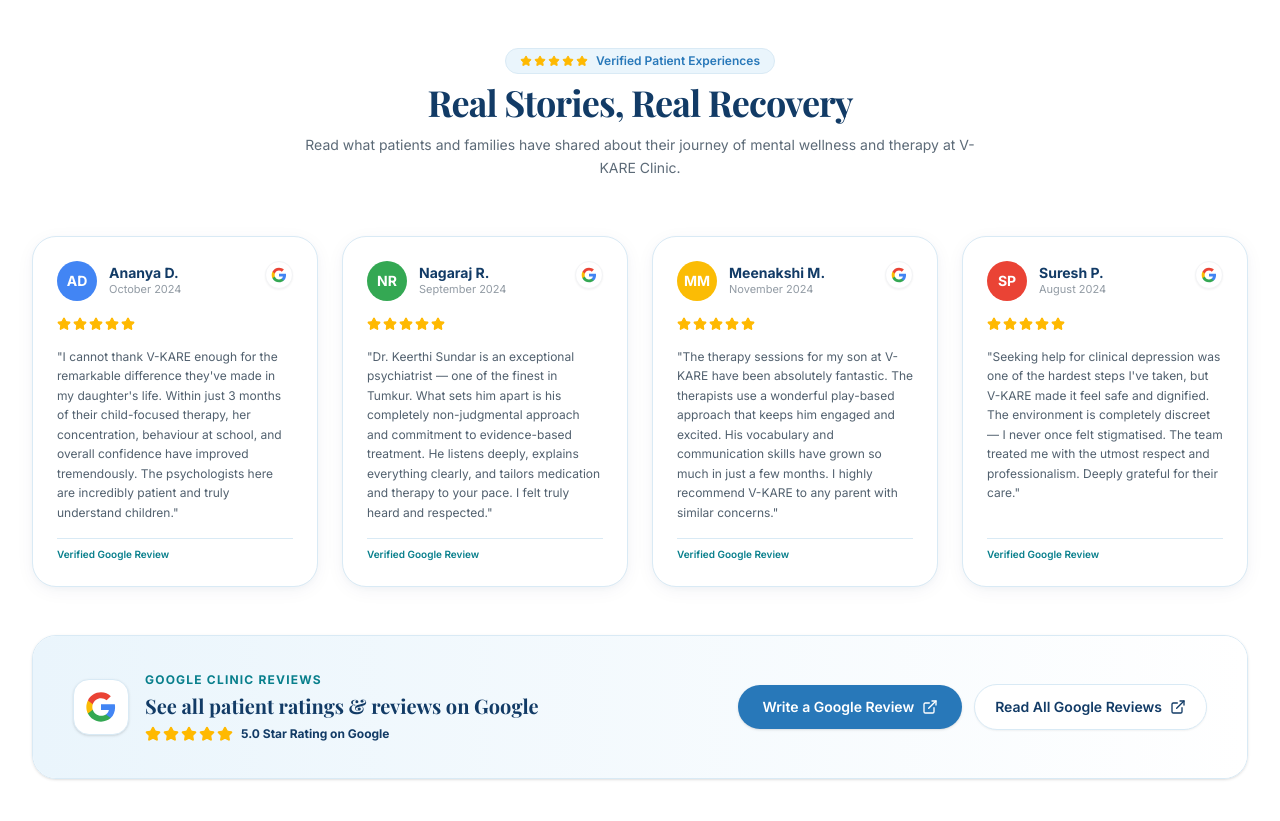
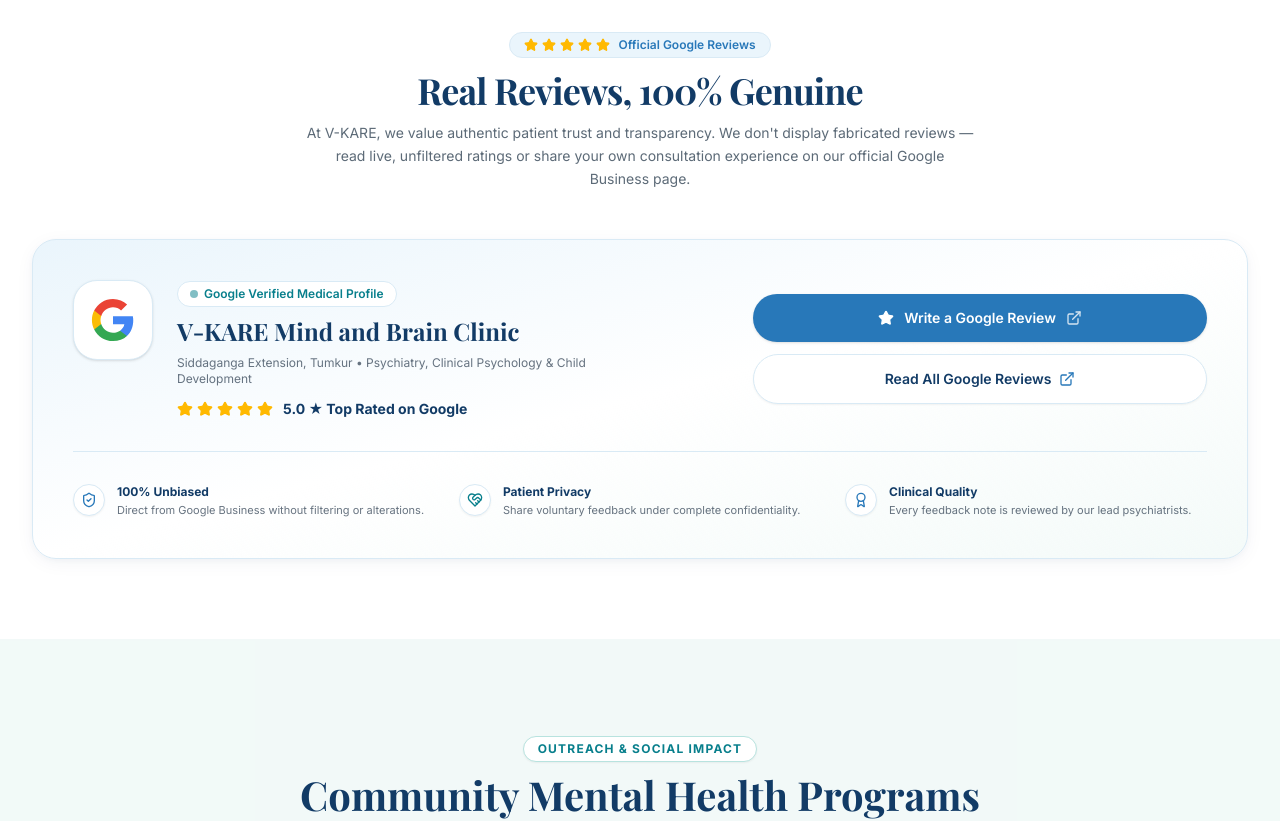
Before and after one commit to mrangaswamy061/V-KARE-MIND-CLINIC, a React (Vite) app: page / in a window 1280 px wide. Shown: the part 4440-5261 px from the top of the page. Built offline with nearby package versions, Linux system fonts and the light colour scheme; a web font is replaced by a local one.

Commit message:
Remove mock reviews and replace with authentic Google Reviews Showcase linked to official profile

```diff
--- a/src/components/GoogleReviews.tsx
+++ b/src/components/GoogleReviews.tsx
@@ -1,57 +1,13 @@
 import React from "react";
 import { motion } from "framer-motion";
-import { Star, ExternalLink } from "lucide-react";
+import { Star, ExternalLink, ShieldCheck, HeartHandshake, Award } from "lucide-react";
 import { CLINIC_INFO } from "../data/clinicData";
-
-interface Review {
-  name: string;
-  initials: string;
-  avatarColor: string;
-  rating: number;
-  text: string;
-  date: string;
-}
-
-const REVIEWS: Review[] = [
-  {
-    name: "Ananya D.",
-    initials: "AD",
-    avatarColor: "#4285F4",
-    rating: 5,
-    text: "I cannot thank V-KARE enough for the remarkable difference they've made in my daughter's life. Within just 3 months of their child-focused therapy, her concentration, behaviour at school, and overall confidence have improved tremendously. The psychologists here are incredibly patient and truly understand children.",
-    date: "October 2024",
-  },
-  {
-    name: "Nagaraj R.",
-    initials: "NR",
-    avatarColor: "#34A853",
-    rating: 5,
-    text: "Dr. Keerthi Sundar is an exceptional psychiatrist — one of the finest in Tumkur. What sets him apart is his completely non-judgmental approach and commitment to evidence-based treatment. He listens deeply, explains everything clearly, and tailors medication and therapy to your pace. I felt truly heard and respected.",
-    date: "September 2024",
-  },
-  {
-    name: "Meenakshi M.",
-    initials: "MM",
-    avatarColor: "#FBBC05",
-    rating: 5,
-    text: "The therapy sessions for my son at V-KARE have been absolutely fantastic. The therapists use a wonderful play-based approach that keeps him engaged and excited. His vocabulary and communication skills have grown so much in just a few months. I highly recommend V-KARE to any parent with similar concerns.",
-    date: "November 2024",
-  },
-  {
-    name: "Suresh P.",
-    initials: "SP",
-    avatarColor: "#EA4335",
-    rating: 5,
-    text: "Seeking help for clinical depression was one of the hardest steps I've taken, but V-KARE made it feel safe and dignified. The environment is completely discreet — I never once felt stigmatised. The team treated me with the utmost respect and professionalism. Deeply grateful for their care.",
-    date: "August 2024",
-  },
-];
 
 const StarRating: React.FC<{ count?: number; size?: string }> = ({
   count = 5,
-  size = "w-3.5 h-3.5",
+  size = "w-4 h-4",
 }) => (
-  <div className="flex items-center gap-0.5">
+  <div className="flex items-center gap-1">
     {Array.from({ length: count }).map((_, i) => (
       <Star
         key={i}
@@ -61,122 +17,37 @@ const StarRating: React.FC<{ count?: number; size?: string }> = ({
   </div>
 );
 
-const containerVariants = {
-  hidden: {},
-  visible: {
-    transition: {
-      staggerChildren: 0.12,
-    },
-  },
-};
-
-const cardVariants = {
-  hidden: { opacity: 0, y: 30 },
-  visible: { opacity: 1, y: 0, transition: { duration: 0.5 } },
-};
-
 export const GoogleReviews: React.FC = () => {
   return (
-    <section id="reviews" className="py-16 sm:py-24 bg-white scroll-mt-10">
+    <section id="reviews" className="py-16 sm:py-20 bg-white scroll-mt-10">
       <div className="max-w-7xl mx-auto px-4 sm:px-6 lg:px-8">
         {/* Section Header */}
-        <div className="text-center max-w-2xl mx-auto mb-12 sm:mb-14">
-          <div className="inline-flex items-center gap-2 bg-[#EAF5FC] text-[#2878B9] border border-[#D9EAF5] px-3.5 py-1 rounded-full text-xs font-semibold mb-2">
-            <StarRating count={5} size="w-3 h-3" />
-            <span>Verified Patient Experiences</span>
+        <div className="text-center max-w-2xl mx-auto mb-10 sm:mb-12">
+          <div className="inline-flex items-center gap-2 bg-[#EAF5FC] text-[#2878B9] border border-[#D9EAF5] px-3.5 py-1 rounded-full text-xs font-semibold mb-3">
+            <StarRating count={5} size="w-3.5 h-3.5" />
+            <span>Official Google Reviews</span>
           </div>
           <h2 className="font-serif text-3xl sm:text-4xl font-bold text-[#123B66] tracking-tight mb-3">
-            Real Stories, Real Recovery
+            Real Reviews, 100% Genuine
           </h2>
           <p className="text-xs sm:text-sm text-[#26384A]/75 leading-relaxed">
-            Read what patients and families have shared about their journey of mental wellness and therapy at V-KARE Clinic.
+            At V-KARE, we value authentic patient trust and transparency. We don't display fabricated reviews — read live, unfiltered ratings or share your own consultation experience on our official Google Business page.
           </p>
         </div>
 
-        {/* Reviews Grid */}
+        {/* Google Reviews Interactive Showcase Card */}
         <motion.div
-          variants={containerVariants}
-          initial="hidden"
-          whileInView="visible"
-          viewport={{ once: true, margin: "-60px" }}
-          className="grid grid-cols-1 sm:grid-cols-2 lg:grid-cols-4 gap-6 mb-12"
-        >
-          {REVIEWS.map((review) => (
-            <motion.div
-              key={review.name}
-              variants={cardVariants}
-              whileHover={{ y: -5, transition: { duration: 0.2 } }}
-              className="bg-white rounded-3xl p-6 border border-[#D9EAF5] shadow-soft hover:shadow-card-hover transition-all duration-300 flex flex-col justify-between gap-4"
-            >
-              <div className="flex items-start justify-between">
-                <div className="flex items-center gap-3">
-                  <div
-                    className="w-10 h-10 rounded-full flex items-center justify-center text-white text-sm font-bold flex-shrink-0"
-                    style={{ backgroundColor: review.avatarColor }}
-                  >
-                    {review.initials}
-                  </div>
-                  <div>
-                    <p className="text-sm font-bold text-[#123B66] leading-tight">
-                      {review.name}
-                    </p>
-                    <p className="text-[11px] text-[#26384A]/50">{review.date}</p>
-                  </div>
-                </div>
-
-                {/* Google "G" badge */}
-                <div
-                  className="w-7 h-7 rounded-full flex items-center justify-center flex-shrink-0 shadow-xs border border-gray-100 bg-white"
-                  title="Posted on Google"
-                >
-                  <svg viewBox="0 0 24 24" className="w-4 h-4" aria-hidden="true">
-                    <path
-                      d="M22.56 12.25c0-.78-.07-1.53-.2-2.25H12v4.26h5.92c-.26 1.37-1.04 2.53-2.21 3.31v2.77h3.57c2.08-1.92 3.28-4.74 3.28-8.09z"
-                      fill="#4285F4"
-                    />
-                    <path
-                      d="M12 23c2.97 0 5.46-.98 7.28-2.66l-3.57-2.77c-.98.66-2.23 1.06-3.71 1.06-2.86 0-5.29-1.93-6.16-4.53H2.18v2.84C3.99 20.53 7.7 23 12 23z"
-                      fill="#34A853"
-                    />
-                    <path
-                      d="M5.84 14.09c-.22-.66-.35-1.36-.35-2.09s.13-1.43.35-2.09V7.07H2.18C1.43 8.55 1 10.22 1 12s.43 3.45 1.18 4.93l2.85-2.22.81-.62z"
-                      fill="#FBBC05"
-                    />
-                    <path
-                      d="M12 5.38c1.62 0 3.06.56 4.21 1.64l3.15-3.15C17.45 2.09 14.97 1 12 1 7.7 1 3.99 3.47 2.18 7.07l3.66 2.84c.87-2.6 3.3-4.53 6.16-4.53z"
-                      fill="#EA4335"
-                    />
-                  </svg>
-                </div>
-              </div>
-
-              <StarRating count={review.rating} />
-
-              <p className="text-xs text-[#26384A]/80 leading-relaxed flex-grow">
-                "{review.text}"
-              </p>
-
-              <div className="flex items-center gap-1.5 pt-2 border-t border-[#D9EAF5]">
-                <span className="text-[10px] text-[#087F8C] font-semibold">
-                  Verified Google Review
-                </span>
-              </div>
-            </motion.div>
-          ))}
-        </motion.div>
-
-        {/* CTA Box */}
-        <motion.div
-          className="rounded-3xl overflow-hidden border border-[#D9EAF5] shadow-sm"
+          className="rounded-3xl overflow-hidden border border-[#D9EAF5] shadow-soft bg-gradient-to-br from-[#EAF5FC] via-white to-[#E9F6F3]/50 p-6 sm:p-10"
           initial={{ opacity: 0, y: 20 }}
           whileInView={{ opacity: 1, y: 0 }}
           viewport={{ once: true }}
           transition={{ duration: 0.5 }}
         >
-          <div className="bg-gradient-to-r from-[#EAF5FC] to-white px-6 py-8 sm:px-10 sm:py-9 flex flex-col sm:flex-row items-center justify-between gap-6">
-            <div className="flex items-center gap-4">
-              <div className="w-14 h-14 bg-white rounded-2xl shadow-sm flex items-center justify-center flex-shrink-0 border border-[#D9EAF5]">
-                <svg viewBox="0 0 24 24" className="w-8 h-8" aria-label="Google">
+          <div className="grid grid-cols-1 lg:grid-cols-12 gap-8 items-center">
+            {/* Left: Google Clinic Profile & Rating Info */}
+            <div className="lg:col-span-7 flex flex-col sm:flex-row items-center sm:items-start gap-6 text-center sm:text-left">
+              <div className="w-20 h-20 bg-white rounded-3xl shadow-sm flex items-center justify-center flex-shrink-0 border border-[#D9EAF5] p-4">
+                <svg viewBox="0 0 24 24" className="w-12 h-12" aria-label="Google">
                   <path
                     d="M22.56 12.25c0-.78-.07-1.53-.2-2.25H12v4.26h5.92c-.26 1.37-1.04 2.53-2.21 3.31v2.77h3.57c2.08-1.92 3.28-4.74 3.28-8.09z"
                     fill="#4285F4"
@@ -196,41 +67,87 @@ export const GoogleReviews: React.FC = () => {
                 </svg>
               </div>
 
-              <div>
-                <p className="text-xs font-bold text-[#087F8C] uppercase tracking-widest mb-1">
-                  Google Clinic Reviews
+              <div className="space-y-2">
+                <div className="inline-flex items-center gap-1.5 px-3 py-1 rounded-full bg-white border border-[#D9EAF5] text-[#087F8C] text-xs font-semibold">
+                  <span className="w-2 h-2 rounded-full bg-[#087F8C] animate-pulse" />
+                  <span>Google Verified Medical Profile</span>
+                </div>
+                <h3 className="text-xl sm:text-2xl font-serif font-bold text-[#123B66]">
+                  V-KARE Mind and Brain Clinic
+                </h3>
+                <p className="text-xs text-[#26384A]/70 max-w-md">
+                  Siddaganga Extension, Tumkur • Psychiatry, Clinical Psychology & Child Development
                 </p>
-                <p className="text-lg sm:text-xl font-serif font-bold text-[#123B66] leading-snug">
-                  See all patient ratings & reviews on Google
-                </p>
-                <div className="flex items-center gap-2 mt-1.5">
+                <div className="flex items-center justify-center sm:justify-start gap-2.5 pt-1">
                   <StarRating count={5} size="w-4 h-4" />
-                  <span className="text-xs font-bold text-[#123B66]">
-                    5.0 Star Rating on Google
+                  <span className="text-sm font-bold text-[#123B66]">
+                    5.0 ★ Top Rated on Google
                   </span>
                 </div>
               </div>
             </div>
 
-            <div className="flex flex-col sm:flex-row items-center gap-3 w-full sm:w-auto">
+            {/* Right: Direct Action CTAs */}
+            <div className="lg:col-span-5 flex flex-col sm:flex-row lg:flex-col gap-3 justify-center">
               <a
                 href={CLINIC_INFO.googleReviewUrl}
                 target="_blank"
                 rel="noopener noreferrer"
-                className="w-full sm:w-auto inline-flex items-center justify-center gap-2 bg-[#2878B9] hover:bg-[#1f5f93] text-white px-6 py-3 rounded-full font-semibold text-xs sm:text-sm transition-colors duration-200 shadow-sm whitespace-nowrap flex-shrink-0 cursor-pointer"
+                className="inline-flex items-center justify-center gap-2.5 bg-[#2878B9] hover:bg-[#1f5f93] text-white px-7 py-3.5 rounded-full font-semibold text-sm transition-all duration-200 shadow-sm hover:shadow-md cursor-pointer"
               >
+                <Star className="w-4 h-4 fill-white" />
                 <span>Write a Google Review</span>
-                <ExternalLink className="w-4 h-4" />
+                <ExternalLink className="w-4 h-4 opacity-80" />
               </a>
+
               <a
                 href={CLINIC_INFO.googleReviewUrl}
                 target="_blank"
                 rel="noopener noreferrer"
-                className="w-full sm:w-auto inline-flex items-center justify-center gap-2 bg-white hover:bg-[#EAF5FC] text-[#123B66] border border-[#D9EAF5] px-5 py-3 rounded-full font-semibold text-xs sm:text-sm transition-colors duration-200 shadow-xs whitespace-nowrap flex-shrink-0 cursor-pointer"
+                className="inline-flex items-center justify-center gap-2 bg-white hover:bg-[#EAF5FC] text-[#123B66] border border-[#D9EAF5] px-6 py-3.5 rounded-full font-semibold text-sm transition-all duration-200 shadow-xs cursor-pointer"
               >
                 <span>Read All Google Reviews</span>
-                <ExternalLink className="w-4 h-4" />
+                <ExternalLink className="w-4 h-4 text-[#2878B9]" />
               </a>
+            </div>
+          </div>
+
+          {/* 3 Authentic Care Guarantees Strip */}
+          <div className="mt-8 pt-8 border-t border-[#D9EAF5] grid grid-cols-1 sm:grid-cols-3 gap-6">
+            <div className="flex items-start gap-3">
+              <div className="w-8 h-8 rounded-full bg-white border border-[#D9EAF5] flex items-center justify-center text-[#2878B9] flex-shrink-0 shadow-xs">
+                <ShieldCheck className="w-4 h-4" />
+              </div>
+              <div>
+                <p className="text-xs font-bold text-[#123B66]">100% Unbiased</p>
+                <p className="text-[11px] text-[#26384A]/70 mt-0.5">
+                  Direct from Google Business without filtering or alterations.
+                </p>
+              </div>
+            </div>
+
+            <div className="flex items-start gap-3">
+              <div className="w-8 h-8 rounded-full bg-white border border-[#D9EAF5] flex items-center justify-center text-[#087F8C] flex-shrink-0 shadow-xs">
+                <HeartHandshake className="w-4 h-4" />
+              </div>
+              <div>
+                <p className="text-xs font-bold text-[#123B66]">Patient Privacy</p>
+                <p className="text-[11px] text-[#26384A]/70 mt-0.5">
+                  Share voluntary feedback under complete confidentiality.
+                </p>
+              </div>
+            </div>
+
+            <div className="flex items-start gap-3">
+              <div className="w-8 h-8 rounded-full bg-white border border-[#D9EAF5] flex items-center justify-center text-[#2878B9] flex-shrink-0 shadow-xs">
+                <Award className="w-4 h-4" />
+              </div>
+              <div>
+                <p className="text-xs font-bold text-[#123B66]">Clinical Quality</p>
+                <p className="text-[11px] text-[#26384A]/70 mt-0.5">
+                  Every feedback note is reviewed by our lead psychiatrists.
+                </p>
+              </div>
             </div>
           </div>
         </motion.div>
--- a/src/data/clinicData.ts
+++ b/src/data/clinicData.ts
@@ -354,48 +354,7 @@ export const SERVICES: Service[] = [
   },
 ];
 
-export const TESTIMONIALS: Testimonial[] = [
-  {
-    id: "test-1",
-    name: "Ananya Deshpande",
-    location: "Tumkur",
-    serviceReceived: "Child Guidance & ADHD Therapy",
-    rating: 5,
-    date: "Verified Patient • May 2026",
-    comment: "The psychology team at V-KARE helped my daughter navigate her learning difficulties with so much gentleness and care. Within three months of behavioral therapy and the structured home routine, we have seen tremendous improvement in her ADHD symptoms and school confidence.",
-    verified: true,
-  },
-  {
-    id: "test-2",
-    name: "Nagaraj Rao",
-    location: "Siddaganga Extension, Tumkur",
-    serviceReceived: "Psychiatry Consultation",
-    rating: 5,
-    date: "Verified Patient • April 2026",
-    comment: "Dr. Keerthi Sundar is an exceptional psychiatrist. His counseling and treatment plans for my anxiety were highly practical, calm, and evidence-based. He truly listens without judging or rushing through appointments. Highly recommended to anyone struggling with mental stress in Tumkur.",
-    verified: true,
-  },
-  {
-    id: "test-3",
-    name: "Meenakshi M.",
-    location: "Tumkur",
-    serviceReceived: "Speech & Language Therapy",
-    rating: 5,
-    date: "Verified Patient • June 2026",
-    comment: "The speech therapy program for my 4-year-old son has been fantastic. Mr. Likith's play-based therapy got him talking and expressing himself beautifully. The clinic environment is so welcoming, spotless, and child-friendly.",
-    verified: true,
-  },
-  {
-    id: "test-4",
-    name: "S. R. Patil",
-    location: "Kyathsandra, Tumkur",
-    serviceReceived: "Psychotherapy & Stress Care",
-    rating: 5,
-    date: "Verified Patient • March 2026",
-    comment: "V-KARE provides a discreet, dignified environment where you can freely talk about mental health struggles. The psychologists helped me manage clinical depression during a very dark phase of my career. I am genuinely grateful for their dedicated support.",
-    verified: true,
-  },
-];
+export const TESTIMONIALS: Testimonial[] = [];
 
 export const WHY_CHOOSE_ITEMS = [
   {
```
